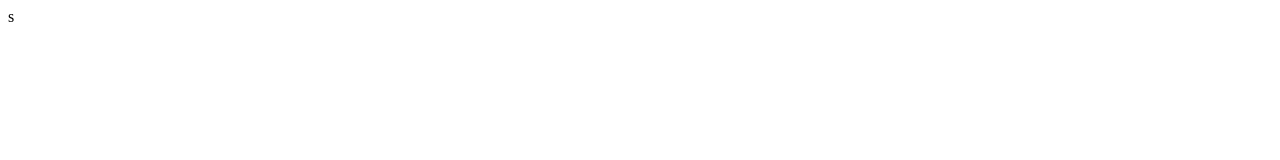
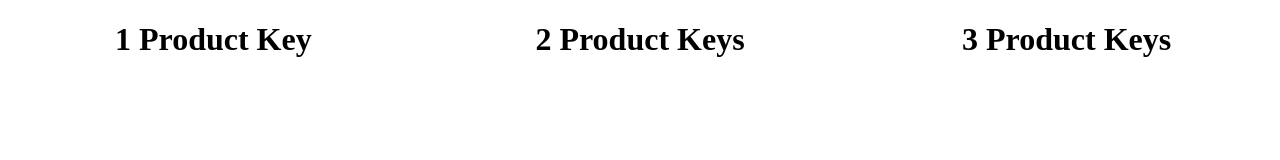
Before and after one commit to banana-man1/ClappySqaure, a website: page buyPage.html in a window 1280 px wide. Drawn offline with nearby package versions, Linux system fonts and the light colour scheme.

Commit message:
Update buyPage.html

```diff
--- a/buyPage.html
+++ b/buyPage.html
@@ -6,26 +6,35 @@
 		<style>
 			body {
 				background: white;
-		font-family: 'Google Sans'
+				font-family: 'Google Sans';
+				margin: 0px;
 			}
-	  #header {
+			#container {
+				display: grid;
+				grid-template-columns: repeat(3, 1fr);
+				grid-template-rows: 1fr;
+				grid-column-gap: 0px;
+				grid-row-gap: 0px;
+			}
 
-	  }
+			#grid1 { grid-area: 1 / 1 / 2 / 2; }
+			#grid2 { grid-area: 1 / 2 / 2 / 3; }
+			#grid3 { grid-area: 1 / 3 / 2 / 4; }
+			.grid { text-align: center; }
 		</style>
 	</head>
 	<body>
 		<div id="container">
-		<div id="header">
-			<span>s</span>
+			<div id="grid1" class="grid">
+				<h1>1 Product Key</h1>
+				<p>
+			</div>
+			<div id="grid2" class="grid">
+				<h1>2 Product Keys</h1>
+			</div>
+			<div id="grid3" class="grid">
+				<h1>3 Product Keys</h1>
 			</div>
 		</div>
-
-  <script src="https:////ajax.googleapis.com/ajax/libs/jquery/1.7.2/jquery.min.js"></script>
-  <script>
-   function autorun() {
-
-   }
-   document.addEventListener("DOMContentLoaded", autorun, false)
-  </script>
 	</body>
 </html>
```
Lines whose indentation alone changed are shown as unchanged.
